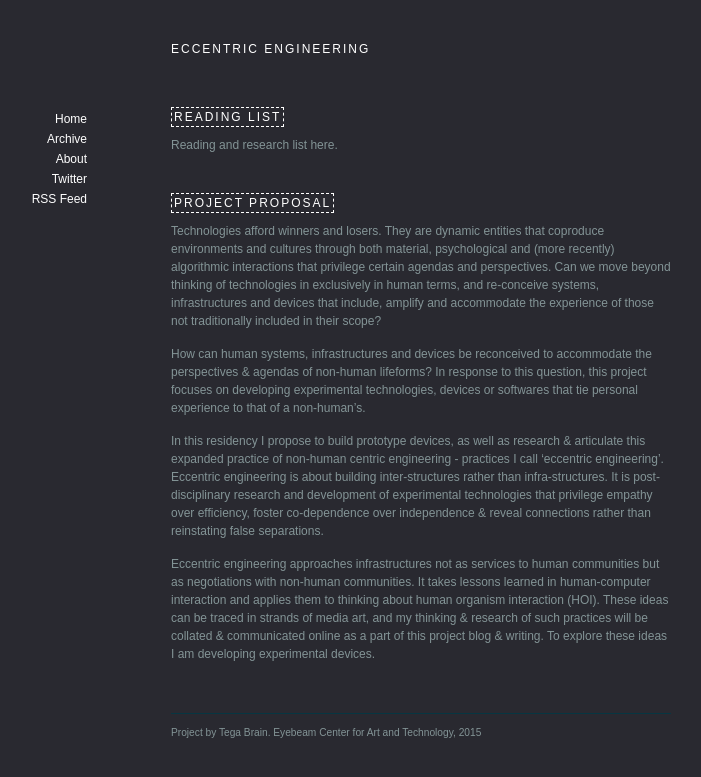
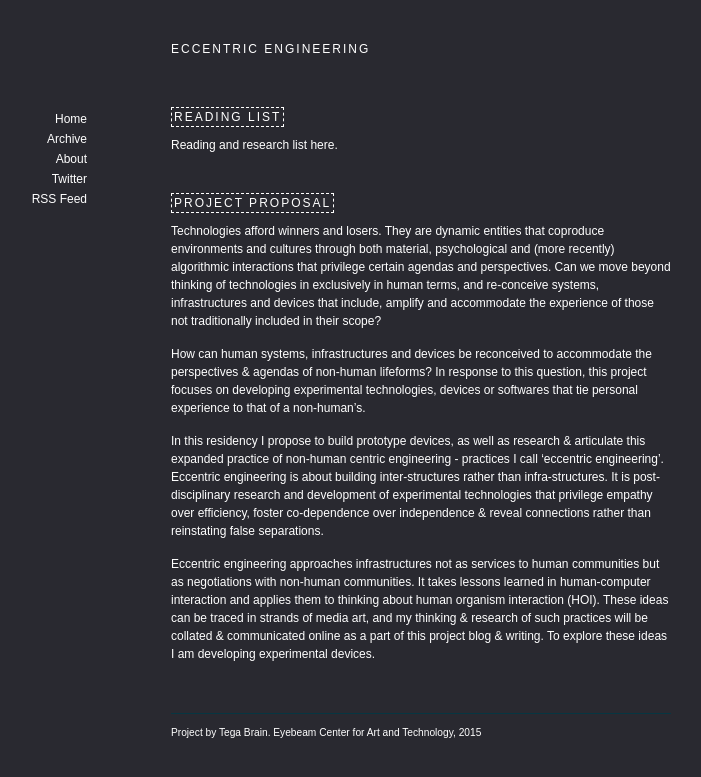
Before and after one commit to eccentricengineering/eccentricengineering.github.io, a Jekyll site: the page built from index.html, in a window 1280 px wide. Shown: the top 777 px of the page, without its empty margins (219-920 px from the left). Built offline with Jekyll 4.4.1, drawn with Linux system fonts in a browser that asks for light colours; nearby versions of some CDN libraries; the list of posts is cut into pages by our own code.

Commit message:
about update

```diff
--- a/assets/css/colors-light.css
+++ b/assets/css/colors-light.css
@@ -18,17 +18,21 @@ h1, h2, h3 {
 
 }
 
+p {
+	color:#ffffff;
+}
+
 h1 a, h1 a:visited, h1 a:active {
 
-
+	font-weight: lighter;
 
 
 }
 
 h2 a, h2 a:visited, h2 a:active {
 
-
-	font-weight: normal;
+	color:#ffffff;
+	font-weight: lighter;
 
 }
 
@@ -37,7 +41,7 @@ h2 a:hover {
 }
 
 article h1 a.anchor {
-	color:#ffffff;
+	color:#000000;
 	font-weight: bold;
 }
 
```
